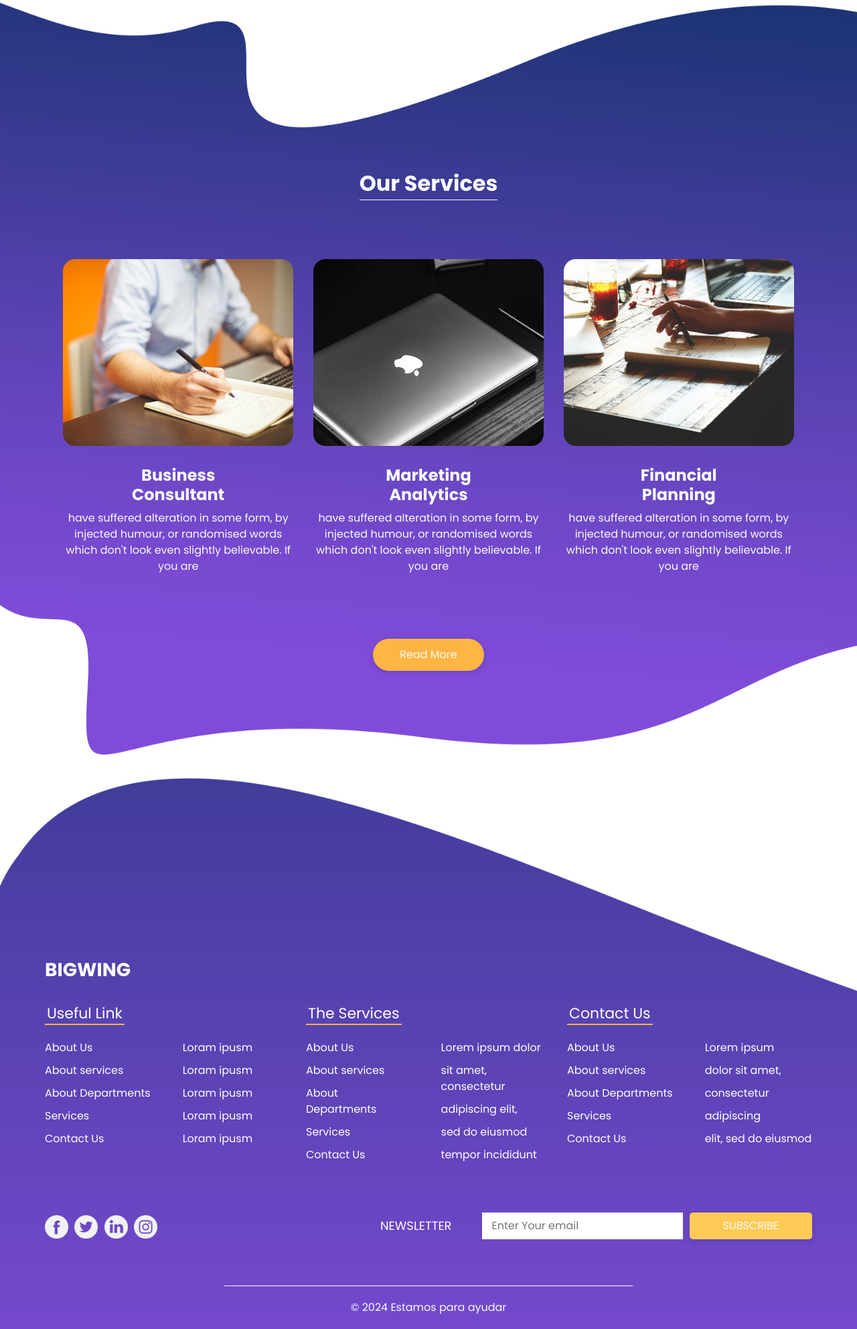
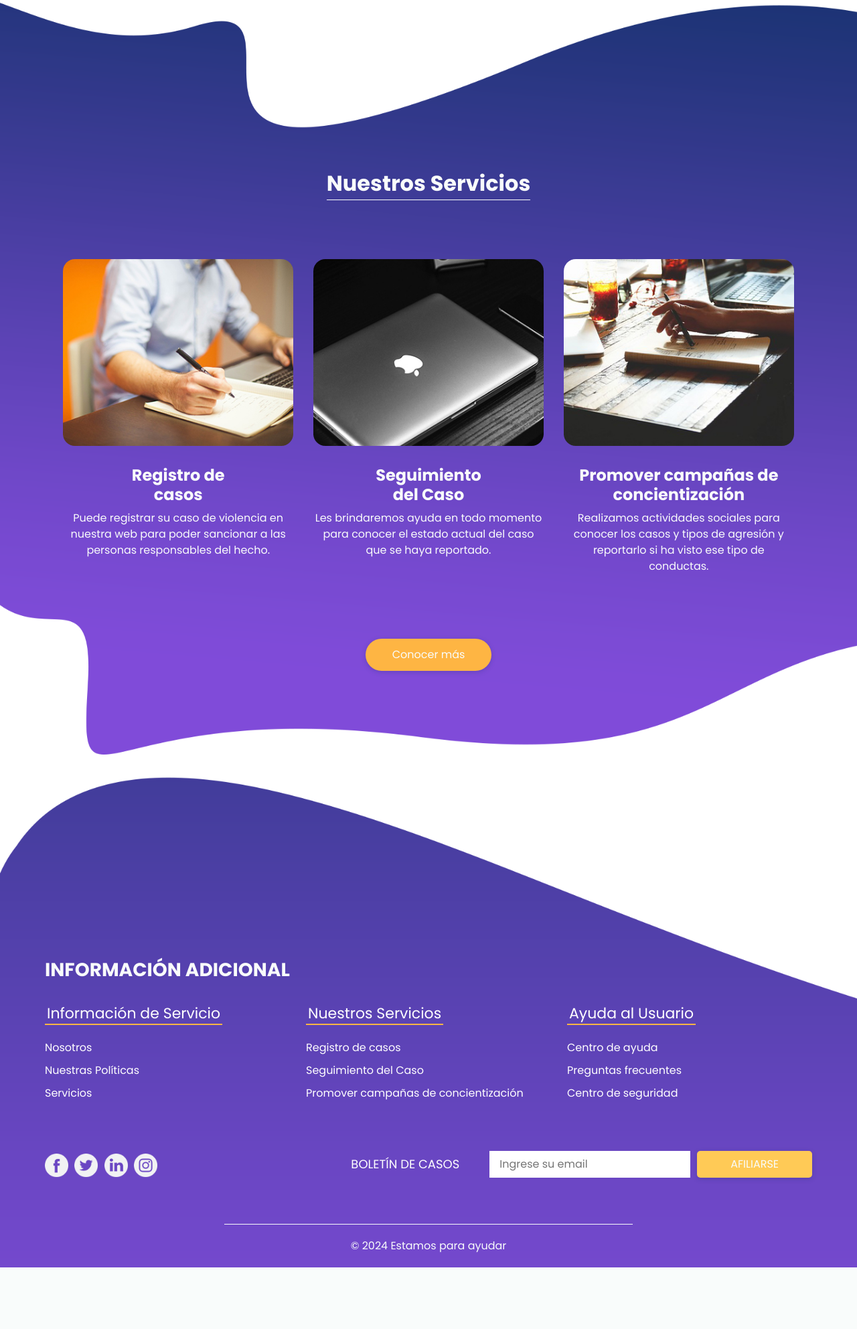
Before and after one commit to DiomarMTS/PreAcoso, a PHP site: page /webInformativaFinal/pages/service.php in a window 1280 px wide. Shown: the part 113-2098 px from the top of the page at 67% size. After the commit the page ends 2006 px from the top, so only its background shows below. Run offline with PHP 8.4, Linux system fonts and the light colour scheme; some libraries are stand-ins or nearby versions.

Commit message:
Update service.php
cambios en servicios el formulario

```diff
--- a/pages/service.php
+++ b/pages/service.php
@@ -6,7 +6,7 @@
   <div class="container">
     <div class="custom_heading-container">
       <h2>
-        Our Services
+        Nuestros Servicios
       </h2>
     </div>
     <div class="service_container layout_padding2">
@@ -16,12 +16,11 @@
         </div>
         <div class="detail-box">
           <h4>
-            Business <br />
-            Consultant
+            Registro de <br />casos
+
           </h4>
           <p>
-            have suffered alteration in some form, by injected humour, or randomised words which don&#39;t look even
-            slightly believable. If you are
+            Puede registrar su caso de violencia en nuestra web para poder sancionar a las personas responsables del hecho.
           </p>
         </div>
       </div>
@@ -31,12 +30,11 @@
         </div>
         <div class="detail-box">
           <h4>
-            Marketing <br />
-            Analytics
+            Seguimiento <br />del Caso
+
           </h4>
           <p>
-            have suffered alteration in some form, by injected humour, or randomised words which don&#39;t look even
-            slightly believable. If you are
+            Les brindaremos ayuda en todo momento para conocer el estado actual del caso que se haya reportado.
           </p>
         </div>
       </div>
@@ -46,19 +44,18 @@
         </div>
         <div class="detail-box">
           <h4>
-            Financial <br />
-            Planning
+            Promover campañas de concientización <br />
+
           </h4>
           <p>
-            have suffered alteration in some form, by injected humour, or randomised words which don&#39;t look even
-            slightly believable. If you are
+            Realizamos actividades sociales para conocer los casos y tipos de agresión y reportarlo si ha visto ese tipo de conductas.
           </p>
         </div>
       </div>
     </div>
     <div>
       <a href="">
-        Read More
+        Conocer más
       </a>
     </div>
   </div>
@@ -71,7 +68,7 @@
   <section class="info_section layout_padding2-bottom">
     <div class="container">
       <h3 class="">
-        BigWing
+        Información Adicional
       </h3>
     </div>
     <div class="container info_content">
@@ -81,190 +78,90 @@
           <div class="col-md-6 col-lg-4">
             <div class="d-flex">
               <h5>
-                Useful Link
+                Información de Servicio
               </h5>
             </div>
             <div class="d-flex ">
               <ul>
                 <li>
                   <a href="">
-                    About Us
+                    Nosotros
                   </a>
                 </li>
                 <li>
                   <a href="">
-                    About services
+                    Nuestras Políticas
                   </a>
                 </li>
                 <li>
                   <a href="">
-                    About Departments
-                  </a>
-                </li>
-                <li>
-                  <a href="">
-                    Services
-                  </a>
-                </li>
-                <li>
-                  <a href="">
-                    Contact Us
+                    Servicios
                   </a>
                 </li>
               </ul>
-              <ul class="ml-3 ml-md-5">
-                <li>
-                  <a href="">
-                    Loram ipusm
-                  </a>
-                </li>
-                <li>
-                  <a href="">
-                    Loram ipusm
-                  </a>
-                </li>
-                <li>
-                  <a href="">
-                    Loram ipusm
-                  </a>
-                </li>
-                <li>
-                  <a href="">
-                    Loram ipusm
-                  </a>
-                </li>
-                <li>
-                  <a href="">
-                    Loram ipusm
-                  </a>
-                </li>
-              </ul>
+
             </div>
           </div>
           <div class="col-md-6 col-lg-4">
             <div class="d-flex">
               <h5>
-                The Services
+                Nuestros Servicios
               </h5>
             </div>
             <div class="d-flex ">
               <ul>
                 <li>
                   <a href="">
-                    About Us
+                  Registro de
+                  casos
                   </a>
                 </li>
                 <li>
                   <a href="">
-                    About services
+                  Seguimiento
+                  del Caso
                   </a>
                 </li>
                 <li>
                   <a href="">
-                    About Departments
+                  Promover campañas de concientización
                   </a>
                 </li>
-                <li>
-                  <a href="">
-                    Services
-                  </a>
-                </li>
-                <li>
-                  <a href="">
-                    Contact Us
-                  </a>
-                </li>
+
+
               </ul>
-              <ul class="ml-3 ml-md-5">
-                <li>
-                  <a href="">
-                    Lorem ipsum dolor
-                  </a>
-                </li>
-                <li>
-                  <a href="">
-                    sit amet, consectetur
-                  </a>
-                </li>
-                <li>
-                  <a href="">
-                    adipiscing elit,
-                  </a>
-                </li>
-                <li>
-                  <a href="">
-                    sed do eiusmod
-                  </a>
-                </li>
-                <li>
-                  <a href="">
-                    tempor incididunt
-                  </a>
-                </li>
-              </ul>
+
             </div>
           </div>
           <div class="col-md-6 col-lg-4">
             <div class="d-flex">
               <h5>
-                Contact Us
+                Ayuda al Usuario
               </h5>
             </div>
             <div class="d-flex ">
               <ul>
                 <li>
                   <a href="">
-                    About Us
+                  Centro de ayuda
                   </a>
                 </li>
                 <li>
                   <a href="">
-                    About services
+                  Preguntas frecuentes
+
                   </a>
                 </li>
                 <li>
                   <a href="">
-                    About Departments
+
+                  Centro de seguridad
                   </a>
                 </li>
-                <li>
-                  <a href="">
-                    Services
-                  </a>
-                </li>
-                <li>
-                  <a href="">
-                    Contact Us
-                  </a>
-                </li>
+
+
               </ul>
-              <ul class="ml-3 ml-md-5">
-                <li>
-                  <a href="">
-                    Lorem ipsum
-                  </a>
-                </li>
-                <li>
-                  <a href="">
-                    dolor sit amet,
-                  </a>
-                </li>
-                <li>
-                  <a href="">
-                    consectetur
-                  </a>
-                </li>
-                <li>
-                  <a href="">
-                    adipiscing
-                  </a>
-                </li>
-                <li>
-                  <a href="">
-                    elit, sed do eiusmod
-                  </a>
-                </li>
-              </ul>
+
             </div>
           </div>
         </div>
@@ -288,11 +185,11 @@
         <div class="form_container mt-5">
           <form action="">
             <label for="subscribeMail">
-              Newsletter
+              Boletín de Casos
             </label>
-            <input type="email" placeholder="Enter Your email" id="subscribeMail" />
+            <input type="email" placeholder="Ingrese su email" id="subscribeMail" />
             <button type="submit">
-              Subscribe
+              Afiliarse
             </button>
           </form>
         </div>
```
